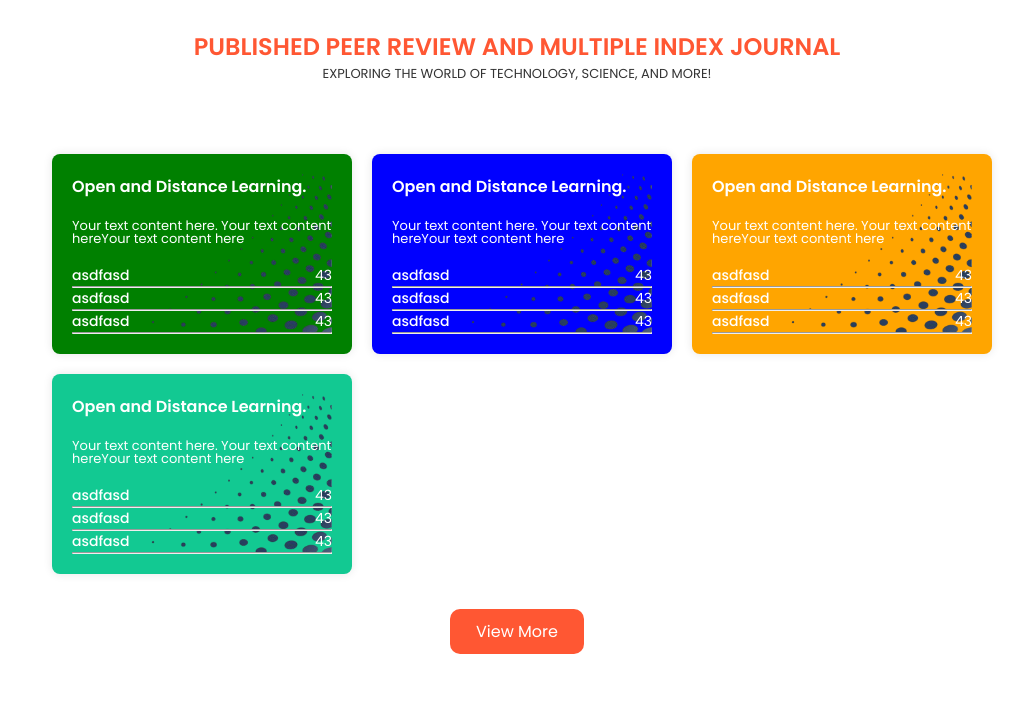
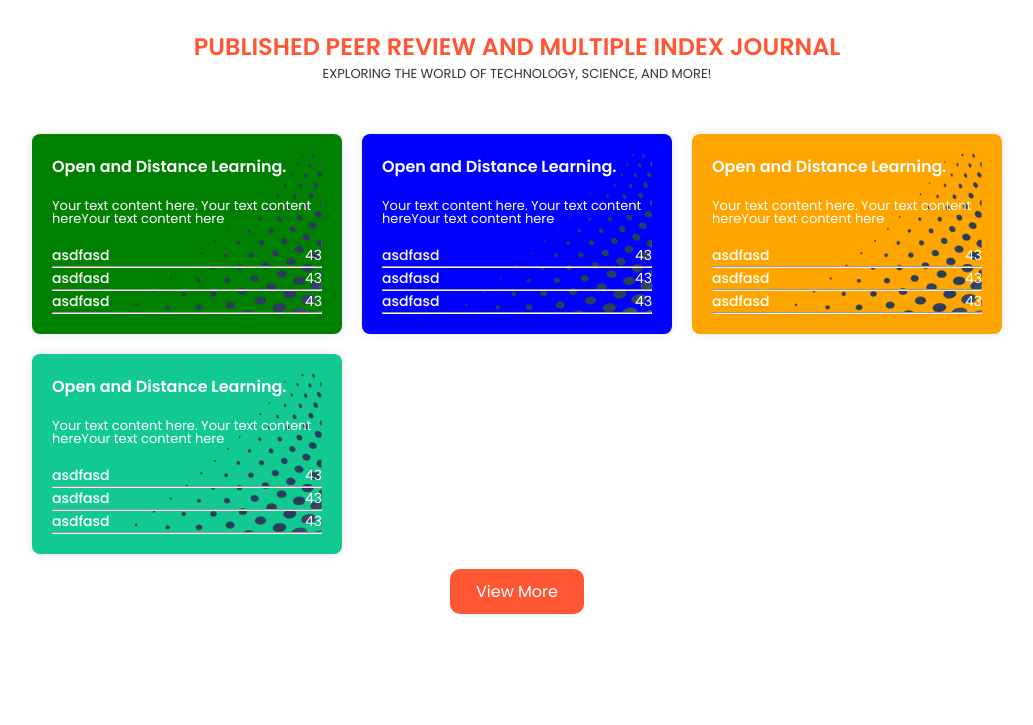
Before and after one commit to Bokhtiar/4irjournal.com, a plain HTML site: page index.html in a window 1280 px wide. Shown: the part 1260-1985 px from the top of the page, without its empty margins (123-1156 px from the left). Drawn offline with nearby package versions, Linux system fonts and the light colour scheme.

Commit message:
resource desing update

```diff
--- a/css/style.css
+++ b/css/style.css
@@ -10,7 +10,7 @@ html {
 *{
   margin: 0px;
   padding: 0px;
-  outline: 0px;
+
 }
 
 .bou-btn {
--- a/index.html
+++ b/index.html
@@ -241,7 +241,7 @@
           <p>Exploring the world of technology, science, and more!</p>
         </div>
 
-        <div class="grid-container-resource">
+        <div class="grid-container-resource" style="padding: 0px ">
           <!-- First resource section -->
           <div class="resource" style="background-color: green">
             <section style="
```
